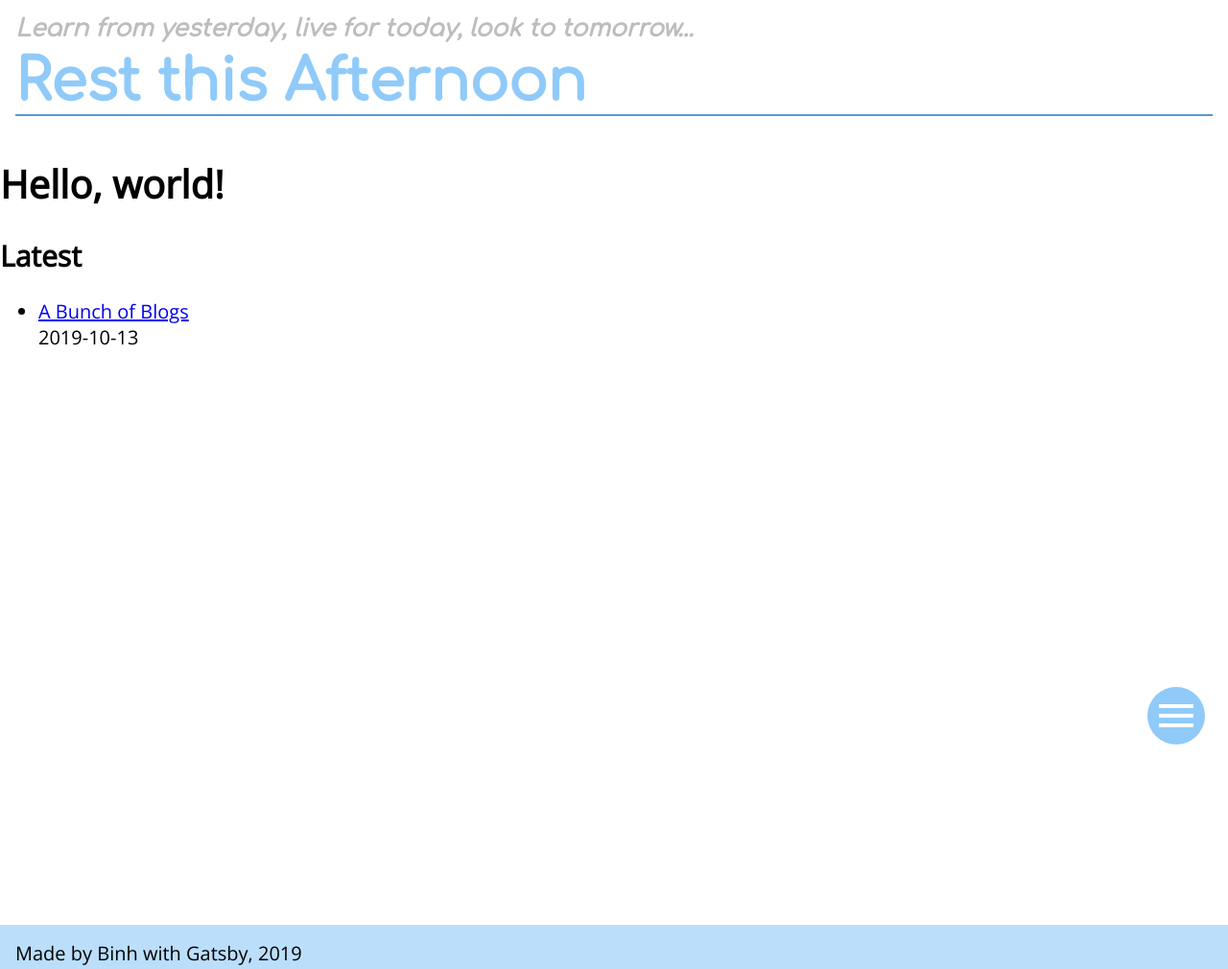
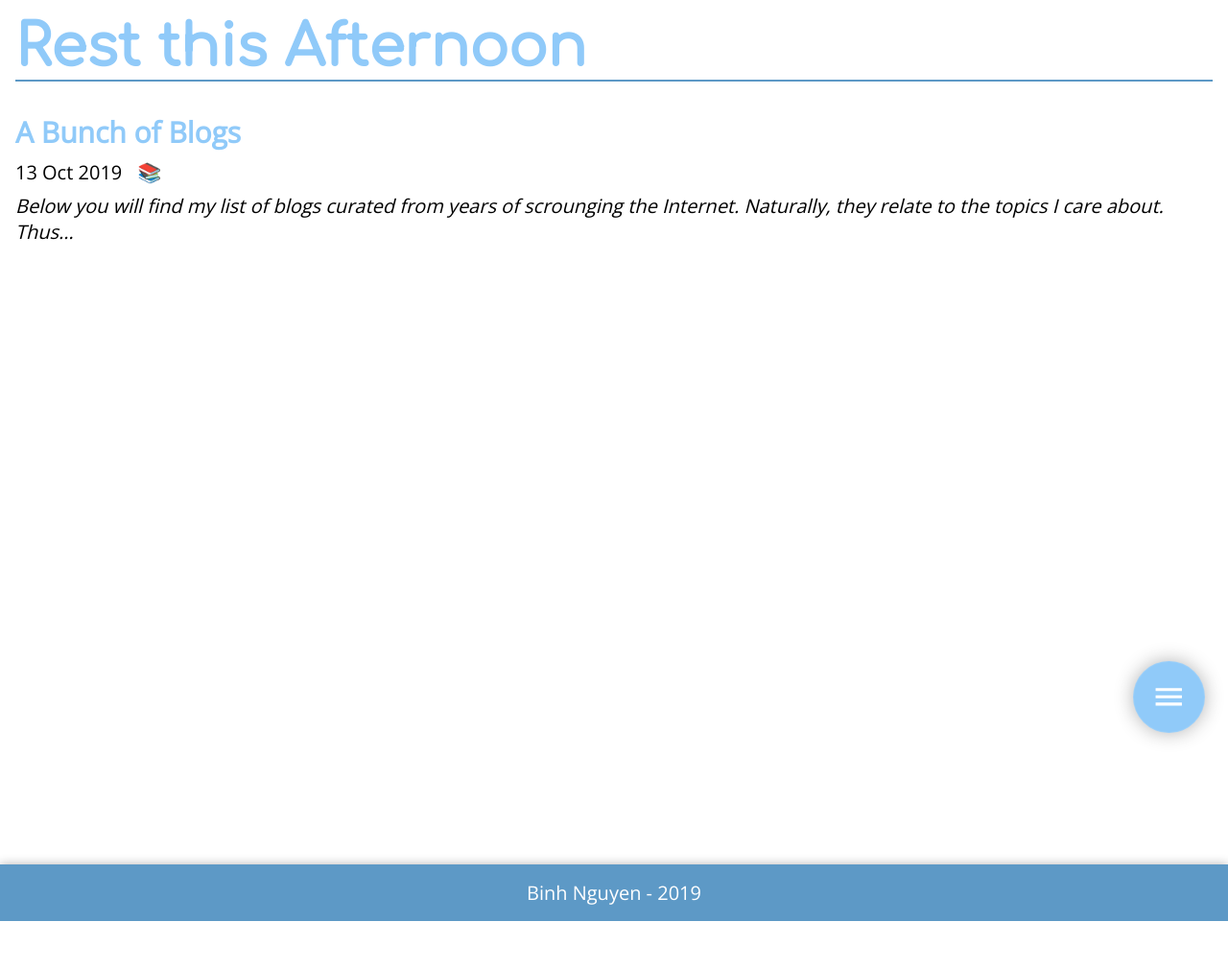
Before and after one commit to bnguyensn/restthisafternoon-DEPRECATED, a Gatsby site: page / in a window 1280 px wide. Shown: the whole page at 96% size. After the commit the page ends 960 px from the top, so only its background shows below. Built offline with nearby package versions, Linux system fonts and the light colour scheme; Gatsby itself is replaced by a stand-in of ours.

Commit message:
feat: update homepage stylings

```diff
--- a/gatsby-config.js
+++ b/gatsby-config.js
@@ -48,6 +48,7 @@ module.exports = {
           'gatsby-remark-prismjs',
           'gatsby-remark-copy-linked-files',
           'gatsby-remark-smartypants',
+          'gatsby-remark-reading-time',
         ],
       },
     },
@@ -74,6 +75,11 @@ module.exports = {
     },
     'gatsby-plugin-offline',
     'gatsby-plugin-react-helmet',
-    'gatsby-plugin-mdx',
+    {
+      resolve: 'gatsby-plugin-mdx',
+      options: {
+        extensions: ['.mdx'],
+      },
+    },
   ],
 };
--- a/package.json
+++ b/package.json
@@ -39,6 +39,7 @@
     "gatsby-remark-copy-linked-files": "^2.1.25",
     "gatsby-remark-images": "^3.1.25",
     "gatsby-remark-prismjs": "^3.3.17",
+    "gatsby-remark-reading-time": "^1.0.1",
     "gatsby-remark-responsive-iframe": "^2.2.22",
     "gatsby-remark-smartypants": "^2.1.11",
     "gatsby-source-filesystem": "^2.1.29",
--- /dev/null
+++ b/src/assets/icons/Close.js
@@ -0,0 +1,10 @@
+import React from 'react';
+
+const SvgComponent = props => (
+  <svg width={24} height={24} viewBox="0 0 24 24" {...props}>
+    <path d="M19 6.41L17.59 5 12 10.59 6.41 5 5 6.41 10.59 12 5 17.59 6.41 19 12 13.41 17.59 19 19 17.59 13.41 12z" />
+    <path d="M0 0h24v24H0z" fill="none" />
+  </svg>
+);
+
+export default SvgComponent;
--- a/src/components/LatestPosts.js
+++ b/src/components/LatestPosts.js
@@ -1,7 +1,46 @@
 import React from 'react';
 import { graphql, Link, useStaticQuery } from 'gatsby';
+import { createUseStyles, useTheme } from 'react-jss';
+import Tag from './functional/Tag';
+
+const useStyles = createUseStyles(theme => ({
+  list: {
+    margin: 0,
+    padding: theme.spacing(2),
+    listStyleType: 'none',
+  },
+
+  post: { marginBottom: theme.spacing(2) },
+
+  postTitleContainer: {
+    marginBottom: theme.spacing(1),
+  },
+  postTitle: {
+    margin: 0,
+    display: 'inline-block',
+    fontWeight: 900,
+  },
+
+  postDateAndTagsContainer: {
+    display: 'flex',
+    marginBottom: theme.spacing(1),
+  },
+  postDate: {},
+  postDateAndTagsSeparator: {
+    margin: `0 ${theme.spacing(1)}px`,
+  },
+
+  postTags: {},
+
+  postExcerpt: {
+    fontStyle: 'italic',
+  },
+}));
 
 export default function LatestPosts() {
+  const theme = useTheme();
+  const classes = useStyles(theme);
+
   const data = useStaticQuery(graphql`
     query {
       allMdx(limit: 5, sort: { fields: [frontmatter___date], order: DESC }) {
@@ -10,8 +49,10 @@ export default function LatestPosts() {
           node {
             frontmatter {
               title
-              date(formatString: "YYYY-MM-DD")
+              date(formatString: "D MMM YYYY")
+              tags
             }
+            excerpt
             fields {
               slug
             }
@@ -22,24 +63,32 @@ export default function LatestPosts() {
   `);
 
   const latestPosts = data.allMdx.edges.map(({ node }) => {
-    const { frontmatter, fields } = node;
-    const { title, date } = frontmatter;
+    const { frontmatter, fields, excerpt } = node;
+    const { title, date, tags } = frontmatter;
     const { slug } = fields;
 
+    const tagEls = tags.map(tag => <Tag key={tag} tag={tag} />);
+
     return (
-      <li key={title}>
-        <div>
-          <Link to={slug}>{title}</Link>
+      <li key={title} className={classes.post}>
+        <div className={classes.postTitleContainer}>
+          <Link to={slug}>
+            <h2 className={classes.postTitle}>{title}</h2>
+          </Link>
         </div>
-        <div>{date}</div>
+        <div className={classes.postDateAndTagsContainer}>
+          <div className={classes.postDate}>{date}</div>
+          <div className={classes.postDateAndTagsSeparator} />
+          <div className={classes.postTags}>{tagEls}</div>
+        </div>
+        <div className={classes.postExcerpt}>{excerpt}</div>
       </li>
     );
   });
 
   return (
     <div>
-      <h2>Latest</h2>
-      <ul>{latestPosts}</ul>
+      <ul className={classes.list}>{latestPosts}</ul>
     </div>
   );
 }
--- a/src/components/functional/Fab.js
+++ b/src/components/functional/Fab.js
@@ -6,16 +6,18 @@ const useStyles = createUseStyles({
     display: 'flex',
     justifyContent: 'center',
     alignItems: 'center',
-    width: '3rem',
-    height: '3rem',
+    width: '3.75rem',
+    height: '3.75rem',
     borderRadius: '50%',
+    border: `1px solid rgba(255, 255, 255, 0.1)`,
     color: '#ffffff',
     backgroundColor: backgroundColor || theme.palette.primary.main,
+    boxShadow: '0 0 20px 0 rgba(0, 0, 0, 0.3)',
     cursor: 'pointer',
     '& > *': {
       display: 'block',
-      width: '80%',
-      height: '80%',
+      width: '50%',
+      height: '50%',
       fill: '#ffffff',
     },
   }),
--- /dev/null
+++ b/src/components/functional/Tag.js
@@ -0,0 +1,15 @@
+import React from 'react';
+import { createUseStyles } from 'react-jss';
+import tagToIcon from '../../utils/tagToIcon';
+
+const useStyles = createUseStyles({
+  tag: {
+    display: 'inline-block',
+  },
+});
+
+export default function Tag({ tag }) {
+  const classes = useStyles();
+
+  return <div className={classes.tag}>{tagToIcon(tag)}</div>;
+}
--- a/src/components/layout/App.js
+++ b/src/components/layout/App.js
@@ -4,6 +4,15 @@ import { createUseStyles, useTheme } from 'react-jss';
 const useStyles = createUseStyles(theme => ({
   app: {
     fontFamily: theme.typography.fontFamily.body,
+    '& a': {
+      color: theme.palette.primary.main,
+    },
+    '& a:visited': {
+      color: theme.palette.grey.main,
+    },
+    '& a:hover': {
+      color: theme.palette.primary.light1,
+    },
   },
 }));
 
--- a/src/components/layout/Footer.js
+++ b/src/components/layout/Footer.js
@@ -4,7 +4,10 @@ import { createUseStyles, useTheme } from 'react-jss';
 const useStyles = createUseStyles(theme => ({
   footer: {
     padding: theme.spacing(2),
-    backgroundColor: theme.palette.primary.light1,
+    color: '#ffffff',
+    backgroundColor: theme.palette.primary.dark2,
+    boxShadow: '0 0 10px 0 rgba(0, 0, 0, 0.3)',
+    textAlign: 'center',
   },
 }));
 
@@ -16,7 +19,7 @@ export default function Footer() {
 
   return (
     <footer className={classes.footer}>
-      <div>Made by Binh with Gatsby, {curYear}</div>
+      <div>Binh Nguyen - {curYear}</div>
     </footer>
   );
 }
--- a/src/components/layout/Header.js
+++ b/src/components/layout/Header.js
@@ -12,18 +12,18 @@ const useStyles = createUseStyles(theme => ({
     padding: `${theme.spacing(2)}px`,
     fontFamily: theme.typography.fontFamily.header,
     '& a': {
-      color: 'inherit',
+      color: theme.palette.primary.main,
       textDecoration: 'none',
     },
     '& a:visited': {
-      color: 'inherit',
+      color: theme.palette.primary.main,
     },
     '& a:hover': {
       color: theme.palette.primary.light1,
     },
   },
   title: {
-    margin: `${theme.spacing(1)}px 0 0 0`,
+    margin: 0,
     width: '100%',
     color: theme.palette.primary.main,
     fontSize: '2.5rem',
@@ -59,7 +59,7 @@ export default function Header() {
 
   return (
     <header className={classes.header}>
-      <h3 className={classes.subTitle}>{subtitle}</h3>
+      {/*<h3 className={classes.subTitle}>{subtitle}</h3>*/}
       <h1 className={classes.title}>
         <Link to="/">{title}</Link>
       </h1>
--- a/src/components/layout/NavMobile.js
+++ b/src/components/layout/NavMobile.js
@@ -1,12 +1,13 @@
-import React from 'react';
+import React, { useState } from 'react';
 import { createUseStyles, useTheme } from 'react-jss';
 import Fab from '../functional/Fab';
 import Menu from '../../assets/icons/Menu';
+import Close from '../../assets/icons/Close';
 
 const useStyles = createUseStyles(theme => ({
   container: {
     position: 'fixed',
-    bottom: theme.spacing(3),
+    bottom: theme.spacing(4.5),
     right: theme.spacing(3),
   },
 }));
@@ -15,15 +16,15 @@ export default function NavMobile() {
   const theme = useTheme();
   const classes = useStyles({ theme });
 
+  const [navMenuOpen, setNavMenuOpen] = useState(false);
+
   const handleOpenMenu = () => {
-    console.log('Open menu!');
+    setNavMenuOpen(!navMenuOpen);
   };
 
   return (
     <div className={classes.container}>
-      <Fab onClick={handleOpenMenu}>
-        <Menu />
-      </Fab>
+      <Fab onClick={handleOpenMenu}>{navMenuOpen ? <Close /> : <Menu />}</Fab>
     </div>
   );
 }
--- a/src/pages/index.js
+++ b/src/pages/index.js
@@ -5,7 +5,6 @@ import LatestPosts from '../components/LatestPosts';
 export default function Index() {
   return (
     <Layout>
-      <h1>Hello, world!</h1>
       <LatestPosts />
     </Layout>
   );
--- /dev/null
+++ b/src/utils/tagToIcon.js
@@ -0,0 +1,9 @@
+const tagMap = {
+  system: '⚙️',
+  react: '⚛️',
+  reading: '📚',
+};
+
+export default function tagToIcon(tagString) {
+  return tagMap[tagString] || tagString;
+}
```
Also changed, not shown: src/assets/icons/menu-24px.svg (deleted), src/styles/global.css (line endings or trailing spaces), 1 other file.
